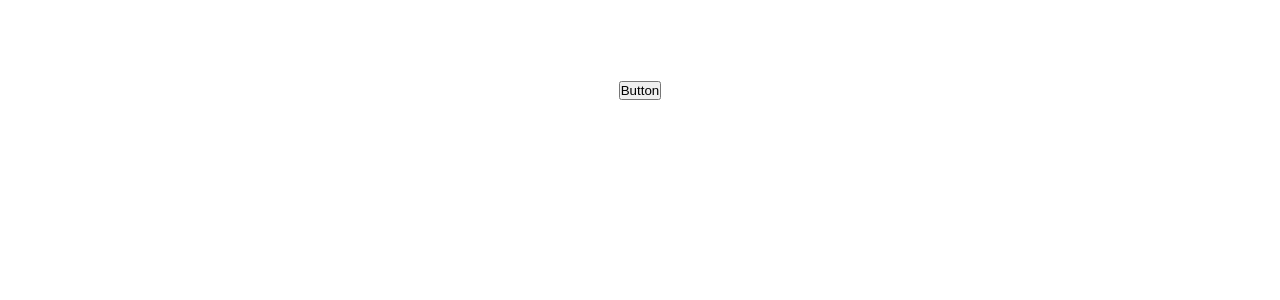
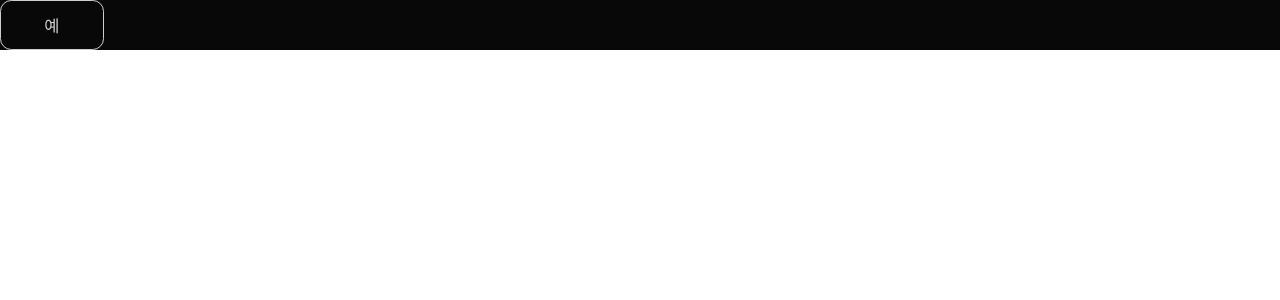
Before and after one commit to rhdmswls12/WAGWAG-frontend, a Next.js app: page / in a window 1280 px wide. Shown: the top 300 px of the page. Built offline with nearby package versions, Linux system fonts and the light colour scheme.

Commit message:
feat: 모달 버튼 구현

```diff
--- a/src/app/globals.css
+++ b/src/app/globals.css
@@ -14,6 +14,7 @@ html,
 body {
   max-width: 100vw;
   overflow-x: hidden;
+  font-size: 62.5%;
 }
 
 body {
--- a/src/app/page.module.css
+++ b/src/app/page.module.css
@@ -1,4 +1,4 @@
-.page {
+/* .page {
   --gray-rgb: 0, 0, 0;
   --gray-alpha-200: rgba(var(--gray-rgb), 0.08);
   --gray-alpha-100: rgba(var(--gray-rgb), 0.05);
@@ -14,6 +14,10 @@
   padding: 80px;
   gap: 64px;
   font-family: var(--font-geist-sans);
+} */
+
+.page {
+  background-color: #080808;
 }
 
 @media (prefers-color-scheme: dark) {
--- a/src/app/page.tsx
+++ b/src/app/page.tsx
@@ -1,10 +1,11 @@
 import styles from "./page.module.css";
-import Button from "@/components/atoms/Button";
+// import Button from "@/components/atoms/Button";
+import ModalButton from "@/components/atoms/ModalButton";
 
 export default function Home() {
   return (
     <div className={styles.page}>
-      <Button />
+      <ModalButton variant="hover">예</ModalButton>
     </div>
   );
 }
--- /dev/null
+++ b/src/components/atoms/ModalButton/ModalButton.module.scss
@@ -0,0 +1,29 @@
+@import "@/styles/abstracts/mixins";
+
+.button {
+  @include font(text-button);
+  box-sizing: border-box;
+  width: 10.35rem;
+  height: 4.95rem;
+  border-radius: 1.125rem;
+  background-color: transparent;
+  border: 0.075rem solid transparent;
+  cursor: pointer;
+
+  @include font("text-button");
+
+  &.red {
+    @include color($red-color);
+    border-color: $red-color;
+  }
+
+  &.default {
+    @include color($gray-300);
+    border-color: $gray-300;
+  }
+
+  &.hover {
+    @include color($gray-hover);
+    border-color: $gray-hover;
+  }
+}
--- /dev/null
+++ b/src/components/atoms/ModalButton/ModalButton.types.ts
@@ -0,0 +1,6 @@
+export type ModalButtonVariant = "red" | "default" | "hover";
+
+export interface ModalButtonProps {
+  children: React.ReactNode;
+  variant?: ModalButtonVariant;
+}
--- /dev/null
+++ b/src/components/atoms/ModalButton/index.tsx
@@ -0,0 +1,12 @@
+import { ModalButtonProps } from "./ModalButton.types";
+import styles from "./ModalButton.module.scss";
+export default function ModalButton({
+  children,
+  variant = "default",
+}: ModalButtonProps) {
+  return (
+    <button className={`${styles.button} ${styles[variant]}`}>
+      {children}
+    </button>
+  );
+}
--- a/src/components/atoms/index.ts
+++ b/src/components/atoms/index.ts
@@ -1 +1,2 @@
 export * from "./Button";
+export * from "./ModalButton";
--- a/src/styles/abstracts/_mixins.scss
+++ b/src/styles/abstracts/_mixins.scss
@@ -1,11 +1,15 @@
-@import 'variables';
+@import "variables";
 
 @mixin font($style) {
   font-family: $font-family-base;
-  font-size: map-get(map-get($fonts, $style), 'size');
-  font-weight: map-get(map-get($fonts, $style), 'weight');
+  font-size: map-get(map-get($fonts, $style), "size");
+  font-weight: map-get(map-get($fonts, $style), "weight");
 
-  @if map-has-key(map-get($fonts, $style), 'line-height') {
-    line-height: map-get(map-get($fonts, $style), 'line-height');
+  @if map-has-key(map-get($fonts, $style), "line-height") {
+    line-height: map-get(map-get($fonts, $style), "line-height");
   }
 }
+
+@mixin color($color) {
+  color: $color;
+}
--- a/src/styles/abstracts/_variables.scss
+++ b/src/styles/abstracts/_variables.scss
@@ -1,60 +1,65 @@
 // 색상 시스템 - 기본 브랜드 컬러
-$green-color: #57F98E;
-$red-color:#FF7777;
-$white-color:#FFFFFF;
+$green-color: #57f98e;
+$red-color: #ff7777;
+$white-color: #ffffff;
 
-$gray-100:#C1C1C1;
-$gray-200:#898989;
-$gray-300:#5E5E5E;
-$gray-400:#2B2B2B;
-$gray-500:#1D1D1D;
-$gray-600:#080808;
+$gray-100: #c1c1c1;
+$gray-200: #898989;
+$gray-300: #5e5e5e;
+$gray-400: #2b2b2b;
+$gray-500: #1d1d1d;
+$gray-600: #080808;
+$gray-hover: #cecece; // hover 색상 임시 추가
 
 // 타이포그래피 시스템 - 기본 폰트와 크기
-$font-family-base: 'Pretendard', -apple-system, BlinkMacSystemFont, sans-serif;
-$font-size-base: 62.5%;  // 1rem = 10px
+$font-family-base:
+  "Pretendard",
+  -apple-system,
+  BlinkMacSystemFont,
+  sans-serif;
+$font-size-base: 62.5%; // 1rem = 10px
 
 $fonts: (
-    'title-lg': (
-    'size': 3rem,
-    'weight': 500
+  "title-lg": (
+    "size": 2.25rem,
+    "weight": 500,
   ),
-    'title-md': (
-    'size': 2.8rem,
-    'weight': 500
+  "title-md": (
+    "size": 2.1rem,
+    "weight": 500,
   ),
-    'title-sm': (
-    'size': 2.6rem,
-    'weight': 600
+  "title-sm": (
+    "size": 1.95rem,
+    "weight": 600,
   ),
-    'text-lg': (
-    'size': 2.4rem,
-    'weight': 500
+  "text-lg": (
+    "size": 1.8rem,
+    "weight": 500,
   ),
-    'text-md': (
-    'size': 1.9rem,
-    'weight': 500
+  "text-md": (
+    "size": 1.42rem,
+    "weight": 500,
   ),
-    'text-sm': (
-    'size': 1.8rem,
-    'weight': 500
+  "text-sm": (
+    "size": 1.35rem,
+    "weight": 500,
   ),
-    'text-wag': (
-    'size': 2rem,
-    'weight': 500
+  "text-wag": (
+    "size": 1.5rem,
+    "weight": 500,
   ),
-    'text-button': (
-    'size': 2.2rem,
-    'weight': 500
+  "text-button": (
+    "size": 1.65rem,
+    "weight": 500,
   ),
-    'text-input': (
-    'size': 2.2rem,
-    'weight': 400,
-    'line-height': 1.4%
+  "text-input": (
+    "size": 1.65rem,
+    "weight": 400,
+    "line-height": 1.4,
   ),
-    'text-line': (
-    'size': 1.9rem,
-    'weight': 400,
-    'line-height': 1.5%
-    )
-)
+  "text-line": (
+    "size": 1.4rem,
+    "weight": 400,
+    "line-height": 1.5,
+  ),
+) !default;
```
Lines whose indentation alone changed are shown as unchanged.
